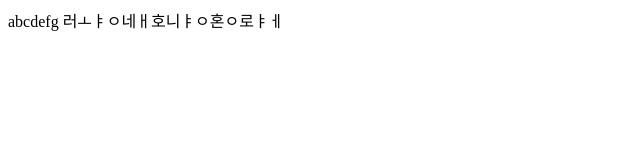
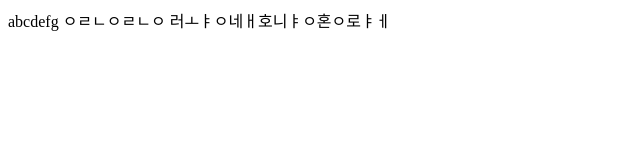
Before and after one commit to rjtrnd1/test, a plain HTML site: page gitPrac1/web/index.html in a window 1280 px wide. Shown: the whole page, without its empty margins (0-640 px from the left). Drawn offline with Linux system fonts and the light colour scheme.

Commit message:
master 따로 커밋

```diff
--- a/gitPrac1/web/index.html
+++ b/gitPrac1/web/index.html
@@ -6,7 +6,7 @@
 </head>
 <body>
 abcdefg
-
+ㅇㄹㄴㅇㄹㄴㅇ
 러ㅗㅑㅇ네ㅐ호니ㅑㅇ혼ㅇ로ㅑㅔ
 </body>
 </html>
```
